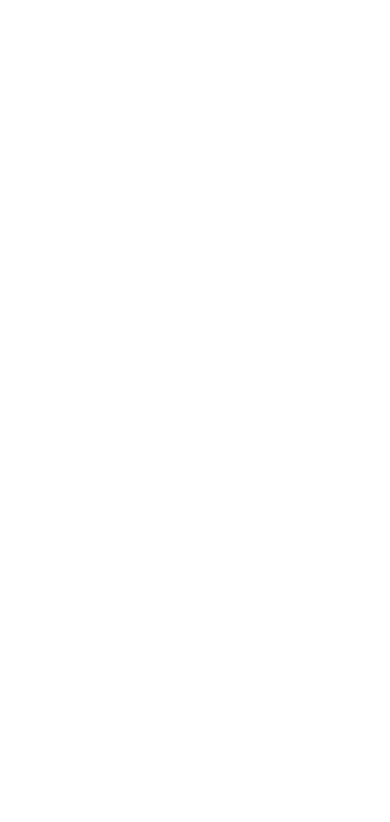
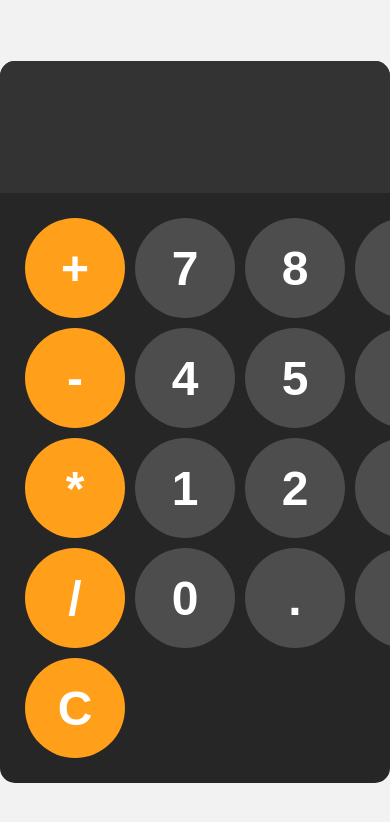
Before and after one commit to nurlanhasanovdev/MathJS-Lite, a plain HTML site: page index.html in a window 390 px wide. Drawn offline with Linux system fonts and the light colour scheme.

Commit message:
fully functional calculator with HTML, CSS, and JS
- Added responsive HTML layout for calculator
- Styled buttons, display, and operators with modern CSS
- Implemented JS functions for input handling, calculation, and clear
- Includes hover and active states for interactive UI

```diff
--- a/calculator.js
+++ b/calculator.js
@@ -0,0 +1,17 @@
+const display = document.getElementById('display');
+function appendToDisplay(input) {
+    display.value += input;
+}
+
+function clearDisplay() {
+    display.value = '';
+}
+
+function calculate() {
+    try {
+        display.value = eval(display.value)
+    }
+    catch (error) {
+        display.value = "Error"
+    }
+}
--- a/index.html
+++ b/index.html
@@ -7,7 +7,28 @@
     <link rel="stylesheet" href="style.css">
 </head>
 <body>
-
+    <div id="calculator">
+<input id="display" readonly>
+<div id="keys">
+    <button onclick="appendToDisplay('+')" class="operator-btn">+</button>
+    <button onclick="appendToDisplay('7')">7</button>
+    <button onclick="appendToDisplay('8')">8</button>
+    <button onclick="appendToDisplay('9')">9</button>
+    <button onclick="appendToDisplay('-')" class="operator-btn">-</button>
+    <button onclick="appendToDisplay('4')">4</button>
+    <button onclick="appendToDisplay('5')">5</button>
+    <button onclick="appendToDisplay('6')">6</button>
+    <button onclick="appendToDisplay('*')" class="operator-btn">*</button>
+    <button onclick="appendToDisplay('1')">1</button>
+    <button onclick="appendToDisplay('2')">2</button>
+    <button onclick="appendToDisplay('3')">3</button>
+    <button onclick="appendToDisplay('/')" class="operator-btn">/</button>
+    <button onclick="appendToDisplay('0')">0</button>
+    <button onclick="appendToDisplay('.')" >.</button>
+    <button onclick="calculate()">=</button>
+    <button onclick="clearDisplay()" class="operator-btn">C</button>
+</div>
+    </div>
 
     <script src="calculator.js"></script>
 </body>
--- a/style.css
+++ b/style.css
@@ -0,0 +1,65 @@
+    body {
+        margin: 0;
+        display: flex;
+        justify-content: center;
+        align-items: center;
+        height: 100vh;
+        background-color: hsl(0, 0%, 95%);
+    }
+
+    #calculator {
+        font-family: Arial, sans-serif;
+        background-color: hsl(0, 0%, 15%);
+        border-radius: 15px;
+        max-width: 500px;
+        overflow: hidden;
+    }
+
+    #display {
+        width: 100%;
+        padding: 20px;
+        font-size: 5rem;
+        text-align: left;
+        border: none;
+        background-color: hsl(0, 0%, 20%);
+        color: white;
+    }
+
+    #keys {
+        display: grid;
+        grid-template-columns: repeat(4, 1fr);
+        gap: 10px;
+        padding: 25px;
+    }
+
+    button {
+        width: 100px;
+        height: 100px;
+        border-radius: 50px;
+        border: none;
+        background-color: hsl(0, 0%, 30%);
+        color: white;
+        font-size: 3rem;
+        font-weight: bold;
+        cursor: pointer;
+    }
+
+    button:hover {
+        background-color: hsl(0, 0%, 40%);
+    }
+
+    button:active {
+        background-color: hsl(0, 0%, 50%);
+    }
+
+    .operator-btn {
+        background-color: hsl(35, 100%, 55%);
+    }
+
+    .operator-btn:hover {
+        background-color: hsl(35, 100%, 65%);
+    }
+
+    .operator-btn:active {
+        background-color: hsl(35, 100%, 75%);
+    }
```
